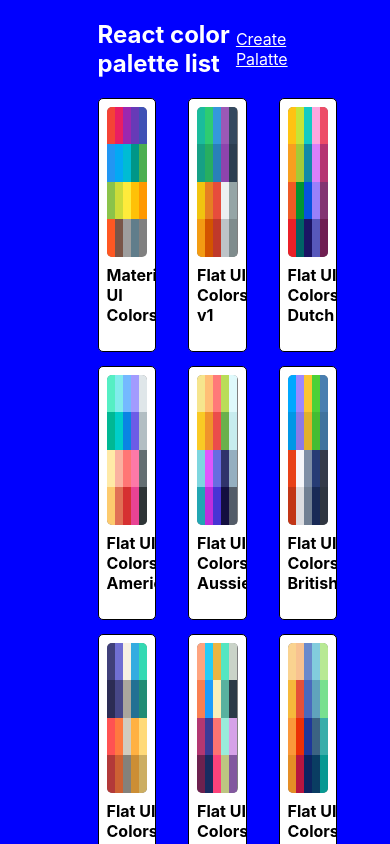
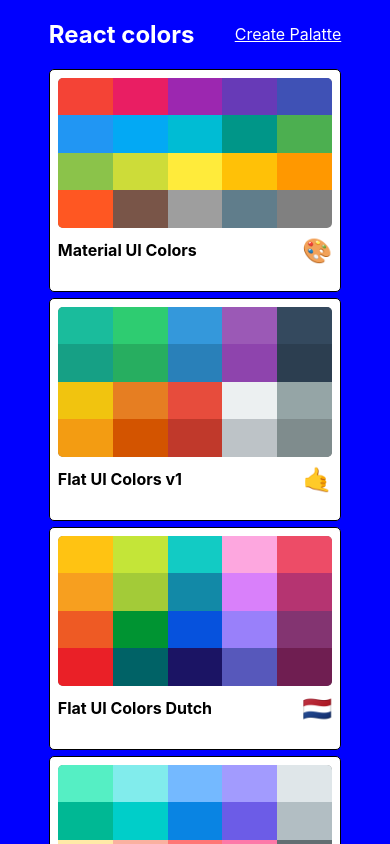
Before and after one commit to ElliotSherman/react-color-palettes-project, a React (Create React App) app: page / in a window 390 px wide. Shown: the top 844 px of the page. Built offline with nearby package versions, Linux system fonts and the light colour scheme.

Commit message:
make palettes list responsive

```diff
--- a/src/PaletteList.js
+++ b/src/PaletteList.js
@@ -14,7 +14,7 @@ function PaletteList({classes , palettes , deletMiniPalette}) {
         <div className={classes.root}>
             <div className={classes.container}>
                 <nav className={classes.nav}>
-                    <h1>React color palette list</h1>
+                    <h1>React colors</h1>
                     <Link to='palette/new'>Create Palatte</Link>
                 </nav>
                 <div className={classes.palettes}>
--- a/src/styles/PaletteListStyles.js
+++ b/src/styles/PaletteListStyles.js
@@ -1,3 +1,4 @@
+import sizes from "./sizes"
 export default {
     root:{
     backgroundColor:'blue',
@@ -11,7 +12,13 @@ export default {
         display:'flex',
         alignItems:'flex-start',
         flexDirection:'column',
-        flexWrap:'wrap'
+        flexWrap:'wrap',
+        [`${sizes.down('xl')}`]:{
+            width:'80%',
+        },
+        [`${sizes.down('xs')}`]:{
+            width:'75%',
+        },
     },
     nav:{
         color:'white',
@@ -29,7 +36,14 @@ export default {
         width:'100%',
         display:'grid',
         gridTemplateColumns:'repeat(3,30%)',
-        gridGap:'2rem',
+        gridGap:'2.5rem',
         justifyContent:'space-between',
+        [`${sizes.down('md')}`]:{
+            gridTemplateColumns:'repeat(2,50%)',
+        },
+        [`${sizes.down('xs')}`]:{
+            gridTemplateColumns:'repeat(1,100%)',
+            gridGap:'1.5rem',
+        },
     }
 };
--- a/src/styles/sizes.js
+++ b/src/styles/sizes.js
@@ -7,7 +7,8 @@ export default {
             xs: '576px',
             sm: '768px',
             md:'992px',
-            lg:'1200px'
+            lg:'1200px',
+            xl:'1600px'
         }
         return `@media (max-width:${sizes[size]})`
     }
```
